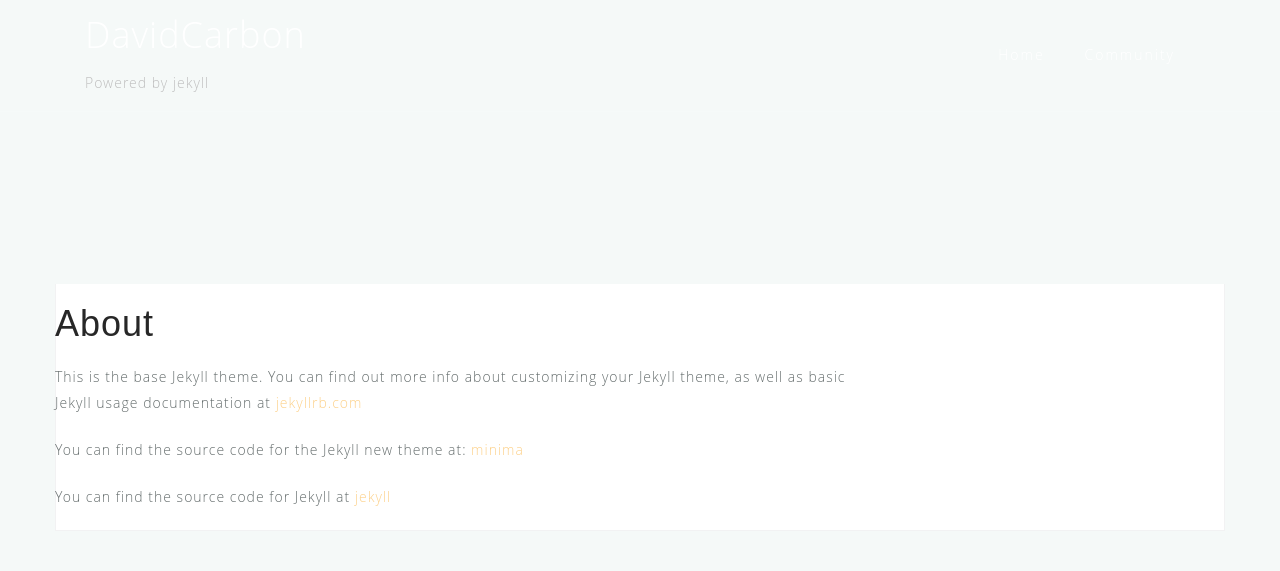
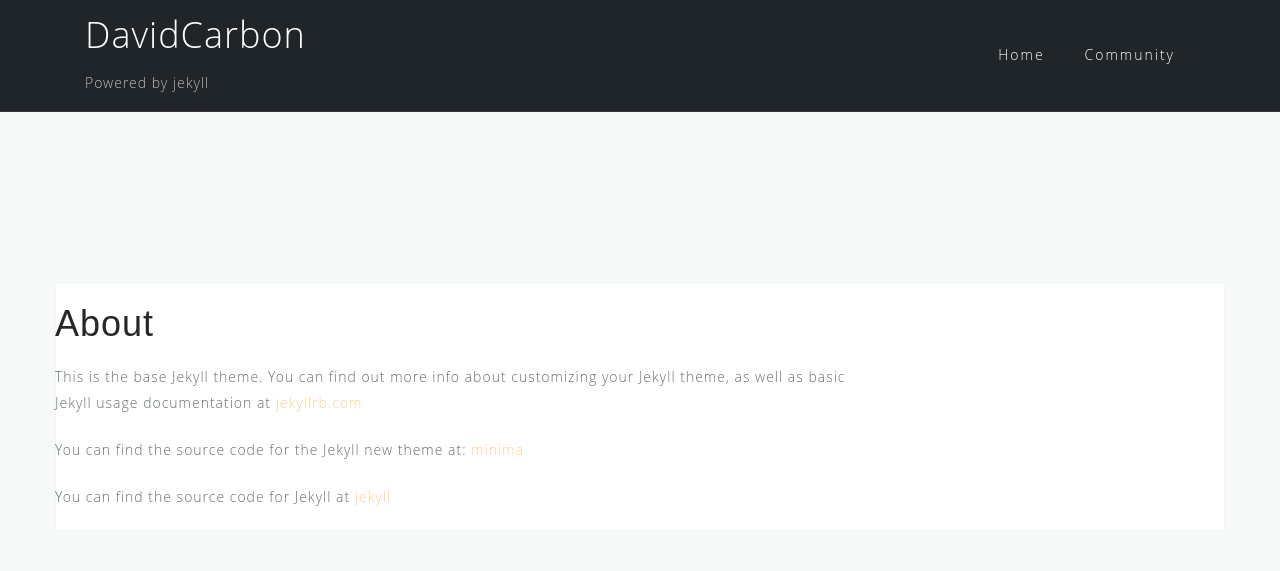
Before and after one commit to DavidCarbon/sbrw-theme, a Jekyll site: the page built from about.md, in a window 1280 px wide. Shown: the top 571 px of the page. Built offline with Jekyll 4.4.1, drawn with Linux system fonts in a browser that asks for light colours; comment, search, counter and statistics services are not loaded; grey boxes are pictures that could not be loaded.

Commit message:
Fix MasterHead Transparency

```diff
--- a/_layouts/default.html
+++ b/_layouts/default.html
@@ -41,7 +41,7 @@
     <div id="page" class="site">
       <a class="skip-link screen-reader-text" href="#content">Skip to content</a>
 
-      <header id="masthead" class="site-header has-header" role="banner">
+      <header id="masthead" class="site-header" role="banner">
         <div class="container">
           <div class="site-branding col-md-4 col-sm-6 col-xs-12">
               <p class="site-title"><a href="/" rel="home">{{site.site-title}}</a></p>
--- a/_layouts/home-no-posts.html
+++ b/_layouts/home-no-posts.html
@@ -41,7 +41,7 @@
     <div id="page" class="site">
       <a class="skip-link screen-reader-text" href="#content">Skip to content</a>
 
-      <header id="masthead" class="site-header has-header" role="banner">
+      <header id="masthead" class="site-header" role="banner">
         <div class="container">
           <div class="site-branding col-md-4 col-sm-6 col-xs-12">
               <p class="site-title"><a href="/" rel="home">{{site.site-title}}</a></p><p class="site-description">{{site.site-description}}</p>
```
